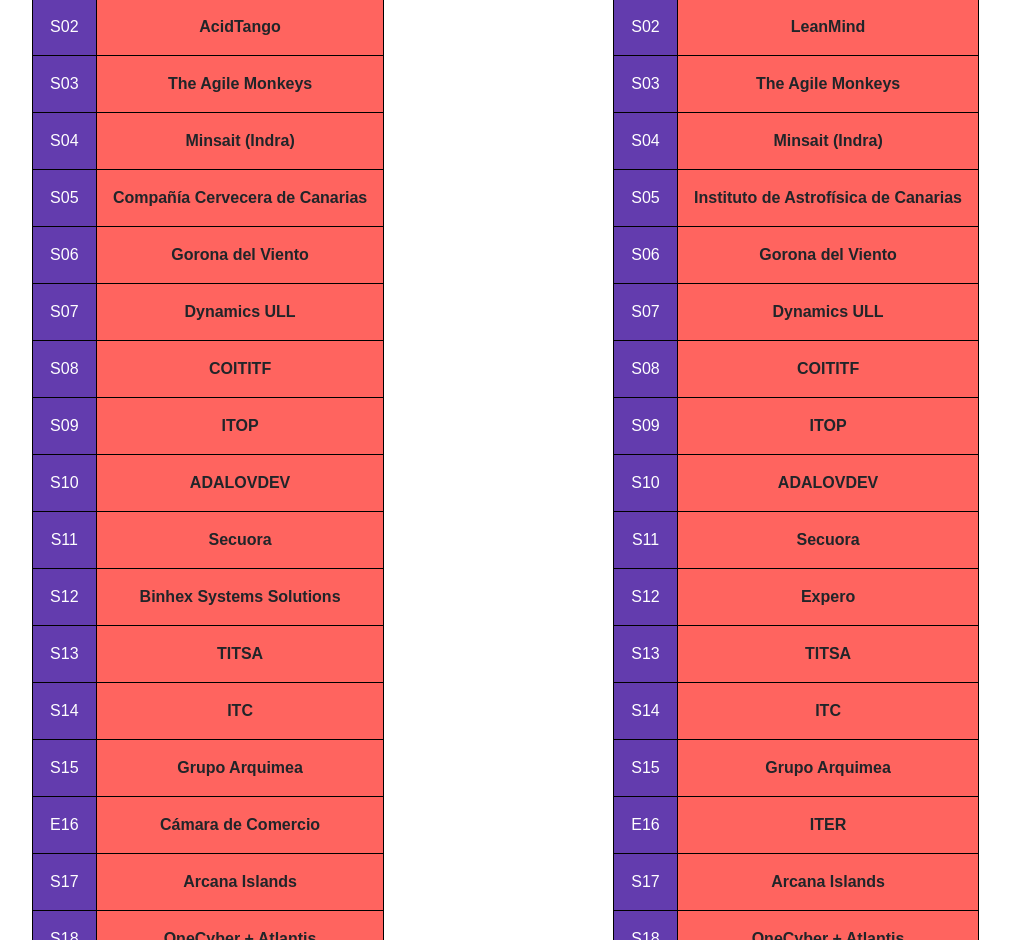
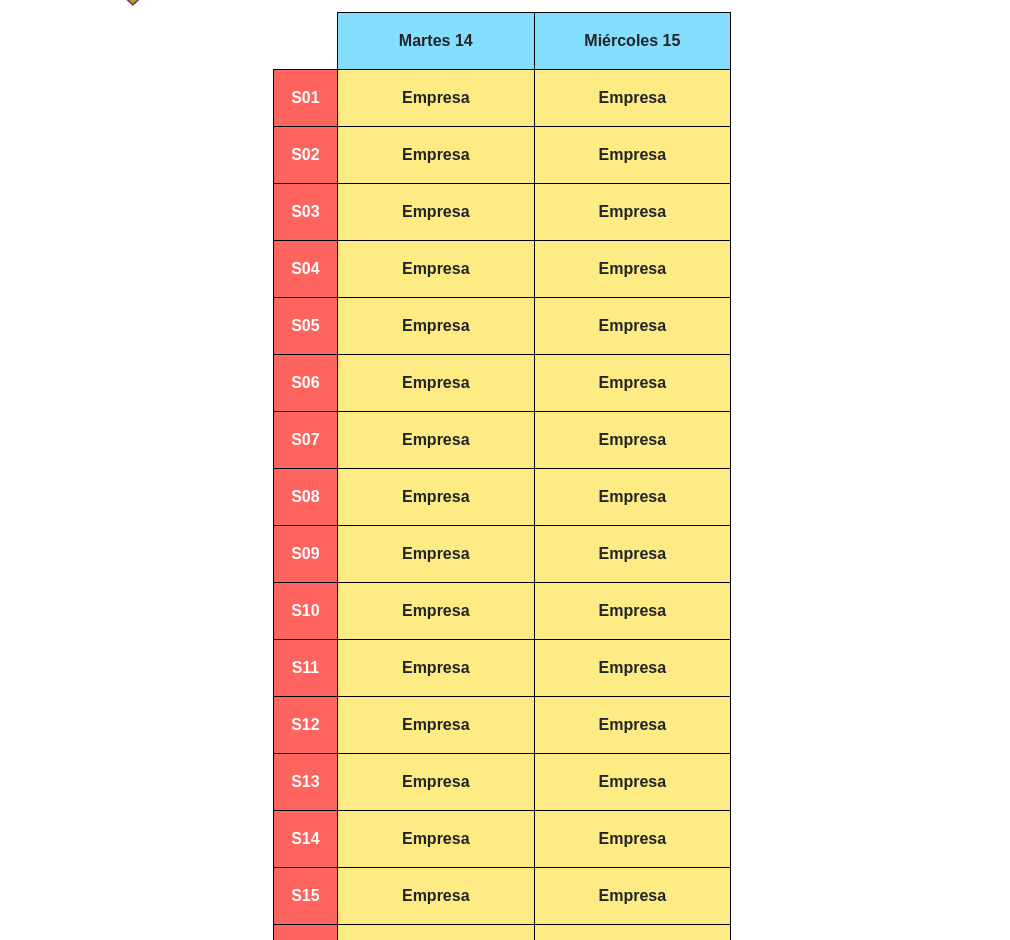
Before and after one commit to JornadasTecnicasDeIngenieria/web, a Next.js app: page /stands in a window 1280 px wide. Shown: the part 1860-2800 px from the top of the page, without its empty margins (138-1148 px from the left). Built offline with nearby package versions, Linux system fonts and the light colour scheme.

Commit message:
Cambios en la página de Stands

```diff
--- a/components/EnConstruccion.js
+++ b/components/EnConstruccion.js
@@ -1,6 +1,6 @@
 import Grid from "@mui/material/Grid";
 import Typography from "@mui/material/Typography";
-import Image from "next/legacy/image";
+import Image from "next/image";
 import styled from "@emotion/styled"
 
 const Temp = ({ imgSrc, imgAlt, title, subtitle }) => {
--- a/components/Header.js
+++ b/components/Header.js
@@ -35,7 +35,7 @@
                 <Toolbar>
                     <Container
                         maxWidth="lg"
-                        sx={{ display: `flex`, justifyContent: `space-between`, padding: `1.5%`, alignItems: `center` }}
+                        sx={{ display: `flex`, justifyContent: `space-between`, padding: `1%`, alignItems: `left` }}
                     >
                         <StyledLink activeClassName="active" href="/">
                             <PadDiv>
--- a/components/StandList.js
+++ b/components/StandList.js
@@ -2,13 +2,37 @@
 import { Container } from "@mui/material";
 import { AlignedDiv } from "./StyledComponents";
 
-export const StandList15 = ({ content }) => {
+export const StandList = ({ content }) => {
   return (
     <TableContainer>
       <AlignedDiv>
       <ScrollableTable>
         <tr>
-          <TH colSpan={2}>Martes 15</TH>
+          <th></th>
+          <TH>Martes 14</TH>
+          <TH>Miércoles 15</TH>
+        </tr>
+        {content.map(d => (
+          <tr key={d.stand+d.d1+d.d2}>
+            <TD key={d.stand}>{d.stand}</TD>
+            <TDH key={d.d1}>{d.d1}</TDH>
+            <TDH key={d.d2}>{d.d2}</TDH>
+          </tr>
+        )
+        )}
+      </ScrollableTable>
+      </AlignedDiv>
+    </TableContainer>
+  )
+}
+
+export const StandList14 = ({ content }) => {
+  return (
+    <TableContainer>
+      <AlignedDiv>
+      <ScrollableTable>
+        <tr>
+          <TH colSpan={2}>Martes 14</TH>
         </tr>
         {content.map(d => (
           <tr key={d.stand+d.d1}>
@@ -23,34 +47,12 @@
   )
 }
 
-export const StandList16 = ({ content }) => {
-  return (
-    <TableContainer>
-      <AlignedDiv>
-      <ScrollableTable>
-        <tr>
-          <TH colSpan={2}>Miércoles 16</TH>
-        </tr>
-        {content.map(d => (
-          <tr key={d.stand+d.d2}>
-            <TD key={d.stand}>{d.stand}</TD>
-            <TDH key={d.d2}>{d.d2}</TDH>
-          </tr>
-        )
-        )}
-      </ScrollableTable>
-      </AlignedDiv>
-    </TableContainer>
-  )
-}
-
 const TH = styled.th`
-padding: 2rem;
+padding: 1rem;
 text-align: center;
 min-width: 10%;
 background-color: #83DEFF;
 border: 1px solid #000;
-border-collapse: collapse;
 `;
 
 const TD = styled.td`
@@ -58,9 +60,9 @@
 text-align: center;
 min-width: 10%;
 border: 1px solid #000;
-background: #633CAE;
-border-collapse: collapse;
+background: #FF645F;
 color: white;
+font-weight: bold;
 `;
 
 const TDH = styled.td`
@@ -68,13 +70,11 @@
 text-align: center;
 min-width: 10%;
 border: 1px solid #000;
-background-color: #FF645F;
-border-collapse: collapse;
+background-color: #FFEB83;
 font-weight: bold;
 `;
 
 const ScrollableTable = styled.table`
-
 border-collapse: collapse;
 `;
 
--- a/data/stands.js
+++ b/data/stands.js
@@ -1,132 +1,127 @@
 export const stands = [
     {
         "stand": "S01",
-        "d1": "OpenCanarias",
-        "d2": "OpenCanarias",
+        "d1": "Empresa",
+        "d2": "Empresa",
     },
     {
         "stand": "S02",
-        "d1": "AcidTango",
-        "d2": "LeanMind",
+        "d1": "Empresa",
+        "d2": "Empresa",
     },
     {
         "stand": "S03",
-        "d1": "The Agile Monkeys",
-        "d2": "The Agile Monkeys",
+        "d1": "Empresa",
+        "d2": "Empresa",
     },
     {
         "stand": "S04",
-        "d1": "Minsait (Indra)",
-        "d2": "Minsait (Indra)",
+        "d1": "Empresa",
+        "d2": "Empresa",
     },
     {
         "stand": "S05",
-        "d1": "Compañía Cervecera de Canarias",
-        "d2": "Instituto de Astrofísica de Canarias",
+        "d1": "Empresa",
+        "d2": "Empresa",
     },
     {
         "stand": "S06",
-        "d1": "Gorona del Viento",
-        "d2": "Gorona del Viento",
+        "d1": "Empresa",
+        "d2": "Empresa",
     },
     {
         "stand": "S07",
-        "d1": "Dynamics ULL",
-        "d2": "Dynamics ULL",
+        "d1": "Empresa",
+        "d2": "Empresa",
     },
     {
         "stand": "S08",
-        "d1": "COITITF",
-        "d2": "COITITF",
+        "d1": "Empresa",
+        "d2": "Empresa",
     },
     {
         "stand": "S09",
-        "d1": "ITOP",
-        "d2": "ITOP",
+        "d1": "Empresa",
+        "d2": "Empresa",
     },
     {
         "stand": "S10",
-        "d1": "ADALOVDEV",
-        "d2": "ADALOVDEV",
+        "d1": "Empresa",
+        "d2": "Empresa",
     },
     {
         "stand": "S11",
-        "d1": "Secuora",
-        "d2": "Secuora",
+        "d1": "Empresa",
+        "d2": "Empresa",
     },
     {
         "stand": "S12",
-        "d1": "Binhex Systems Solutions",
-        "d2": "Expero",
+        "d1": "Empresa",
+        "d2": "Empresa",
     },
     {
         "stand": "S13",
-        "d1": "TITSA",
-        "d2": "TITSA",
+        "d1": "Empresa",
+        "d2": "Empresa",
     },
     {
         "stand": "S14",
-        "d1": "ITC",
-        "d2": "ITC",
+        "d1": "Empresa",
+        "d2": "Empresa",
     },
     {
         "stand": "S15",
-        "d1": "Grupo Arquimea",
-        "d2": "Grupo Arquimea",
+        "d1": "Empresa",
+        "d2": "Empresa",
     },
     {
         "stand": "E16",
-        "d1": "Cámara de Comercio",
-        "d2": "ITER",
+        "d1": "Empresa",
+        "d2": "Empresa",
     },
     {
         "stand": "S17",
-        "d1": "Arcana Islands",
-        "d2": "Arcana Islands",
+        "d1": "Empresa",
+        "d2": "Empresa",
     },
     {
         "stand": "S18",
-        "d1": "OneCyber + Atlantis",
-        "d2": "OneCyber + Atlantis",
+        "d1": "Empresa",
+        "d2": "Empresa",
     },
     {
         "stand": "S19",
-        "d1": "TEIDESAT",
-        "d2": "TEIDESAT",
+        "d1": "Empresa",
+        "d2": "Empresa",
     },
     {
         "stand": "S20",
-        "d1": "Cátedra Cajasiete Empresa",
-        "d2": "Cátedra Cajasiete Empresa",
+        "d1": "Empresa",
+        "d2": "Empresa",
     },
     {
         "stand": "S21",
-        "d1": "Cátedra CEOE",
-        "d2": "Cátedra CEOE",
+        "d1": "Empresa",
+        "d2": "Empresa",
     },
     {
         "stand": "S22",
-        "d1": "Cátedra Cajasiete Blockchain",
-        "d2": "Cátedra Cajasiete Blockchain",
+        "d1": "Empresa",
+        "d2": "Empresa",
     },
     {
         "stand": "E23",
-        "d1": "Cátedra Binter Ciberseguridad",
-        "d2": "Cátedra Binter Ciberseguridad",
+        "d1": "Empresa",
+        "d2": "Empresa",
     },
     {
         "stand": "S24",
-        "d1": "Cátedra Edosoft",
-        "d2": "Cátedra Edosoft",
+        "d1": "Empresa",
+        "d2": "Empresa",
     },
     {
         "stand": "SC1",
-        "d1": "Stand de Información 1",
-        "d2": "Stand de Información 1",
-    },
-    {
-        "stand": "SC2",
-        "d1": "Stand de Información 2",
-        "d2": "Stand de Información 2",
+        "d1": "Stand de Información",
+        "d2": "Stand de Información",
     },
 ];
--- a/pages/stands.js
+++ b/pages/stands.js
@@ -3,17 +3,18 @@
 import styled from "@emotion/styled"
 import { Grid, Container } from "@mui/material"
 import Image from "next/image";
-import {StandList15, StandList16} from "@components/StandList";
+import {StandList} from "@components/StandList";
 import { stands } from "data/stands";
 
 const Stands = () => {
     return (
         <Layout>
             <IntroSection title="Stands" desc="El núcleo del evento" />
-            <Container>
-                <p>Los Stands son el núcleo del evento. En estos puestos, las empresas podrán tener un contacto directo y estrecho con los alumnos que estudian en la ESIT, brindándoles la oportunidad de informar al estudiantado universitario de las ingenierías acerca de su actividad, perfiles profesionales que demandan, funcionamiento de la empresa...</p>
-                <p>En estos stands, las empresas tendrán libertad de organización para exponer su trabajo y atraer a los visitantes del evento. Por ejemplo, se podrán traer folletos informativos sobre los departamentos de la empresa o sus programas de becas. Aquellas empresas centradas en el desarrollo podrán traer algún equipo para que los visitantes prueben sus productos. Si están dedicadas a proyectos de desarrollo sostenible, por ejemplo, pueden preparar vídeos enseñando sus avances. Cualquier cosa con fines formativos o de interés es bienvenida.</p>
-                <br />
+            <Description><Container>
+                <br/><br/>
+                <DescriptionText>Los Stands son el núcleo del evento. En estos puestos, las empresas podrán tener un contacto directo y estrecho con los alumnos que estudian en la ESIT, brindándoles la oportunidad de informar al estudiantado universitario de las ingenierías acerca de su actividad, perfiles profesionales que demandan, funcionamiento de la empresa...</DescriptionText>
+                <DescriptionText>En estos stands, las empresas tendrán libertad de organización para exponer su trabajo y atraer a los visitantes del evento. Por ejemplo, se podrán traer folletos informativos sobre los departamentos de la empresa o sus programas de becas. Aquellas empresas centradas en el desarrollo podrán traer algún equipo para que los visitantes prueben sus productos. Si están dedicadas a proyectos de desarrollo sostenible, por ejemplo, pueden preparar vídeos enseñando sus avances. Cualquier cosa con fines formativos o de interés es bienvenida.</DescriptionText>
+                <br/>
                 <Grid container spacing={3}>
                     <Grid item xs={12} sm={12} md={6} lg={4}>
                         <AlignedDiv>
@@ -31,25 +32,18 @@
                         </AlignedDiv>
                     </Grid>
                 </Grid>
-                <br/>
-                <AlignedDiv><Category>Distribución de los Stands</Category></AlignedDiv>
-                <br/>
-                <AlignedDiv>
-                    <Image src='/stands-2023.jfif' alt='Plano de los Stands' width={911} height={538} />
-                </AlignedDiv>
-                <br />
-                <AlignedDiv><Day>Lista de Stands</Day></AlignedDiv>
-                <Grid container spacing={3}>
-                    <Grid item xs={12} sm={12} md={6} lg={6}>
-                        <StandList15 content={stands}/>
-                    </Grid>
-                    <Grid item xs={12} sm={12} md={6} lg={6}>
-                        <StandList16 content={stands}/>
-                    </Grid>
-                </Grid>
-                <br />
-
-            </Container>
+                <br/><br/><br/>
+                </Container></Description>
+                <br/><br/><br/>
+                <Container>
+                    <AlignedDiv><Category>Distribución de los Stands</Category></AlignedDiv>
+                    <br/><br/><br/>
+                    <AlignedDiv>
+                        <Image src='/stands-2023.jfif' alt='Plano de los Stands' width={1100} height={600} />
+                    </AlignedDiv>
+                    <StandList content={stands}/>
+                    <br/><br/><br/><br/>
+                </Container>
         </Layout>
     )
 }
@@ -60,6 +54,15 @@
 color: #633CAE;
 font-size: 3rem;
 font-weight: 700;
+font-family: 'Montserrat', sans-serif;`
+
+const Description = styled.div`
+background-color: #3c3c54;`
+
+const DescriptionText = styled.p`
+color: #ffffff;
+font-size: 1.2rem;
+font-weight: 500;
 font-family: 'Montserrat', sans-serif;`
 
 const Day = styled.h3`
```
Also changed, not shown: components/IntroSection.js (+4 -11 lines).
